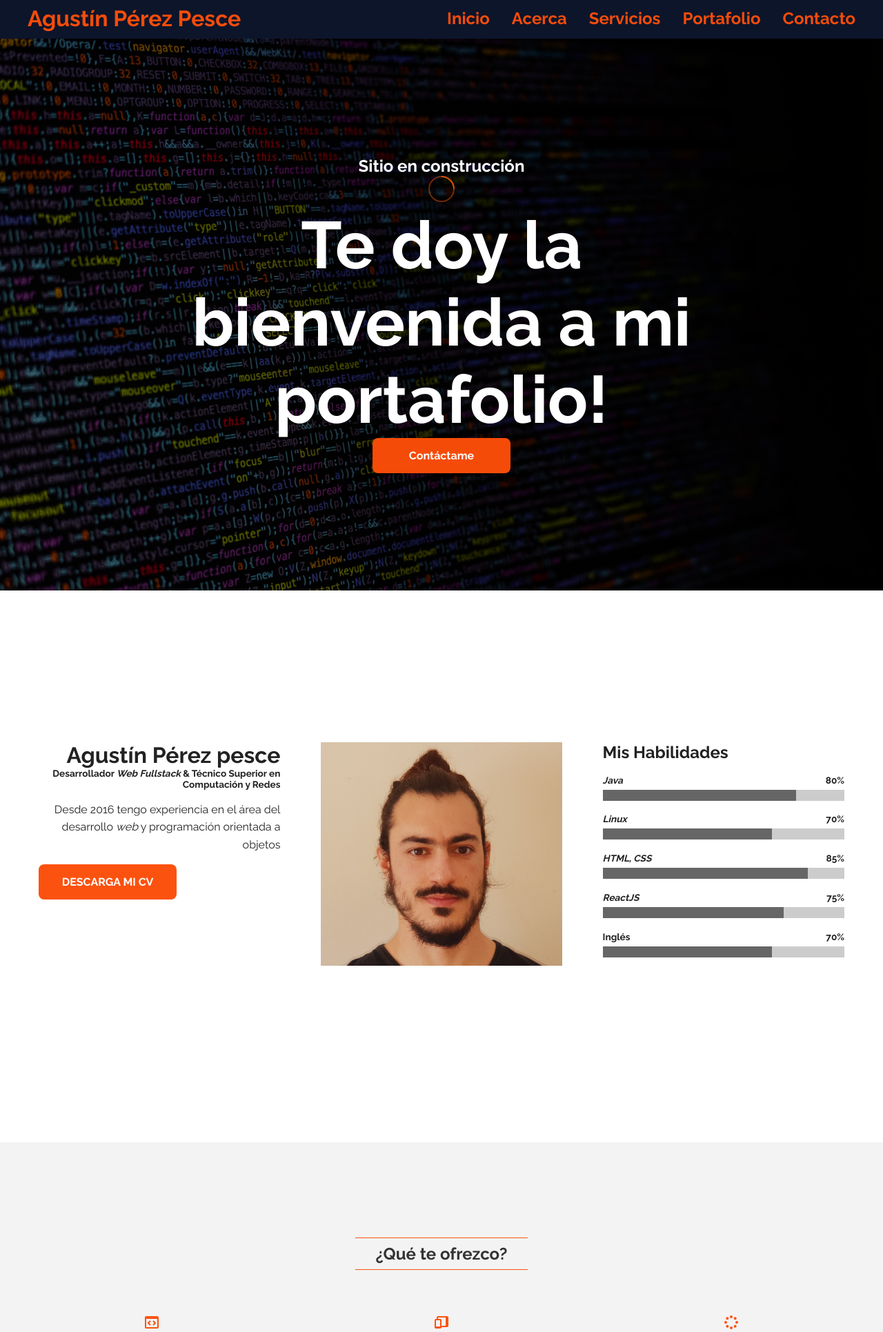
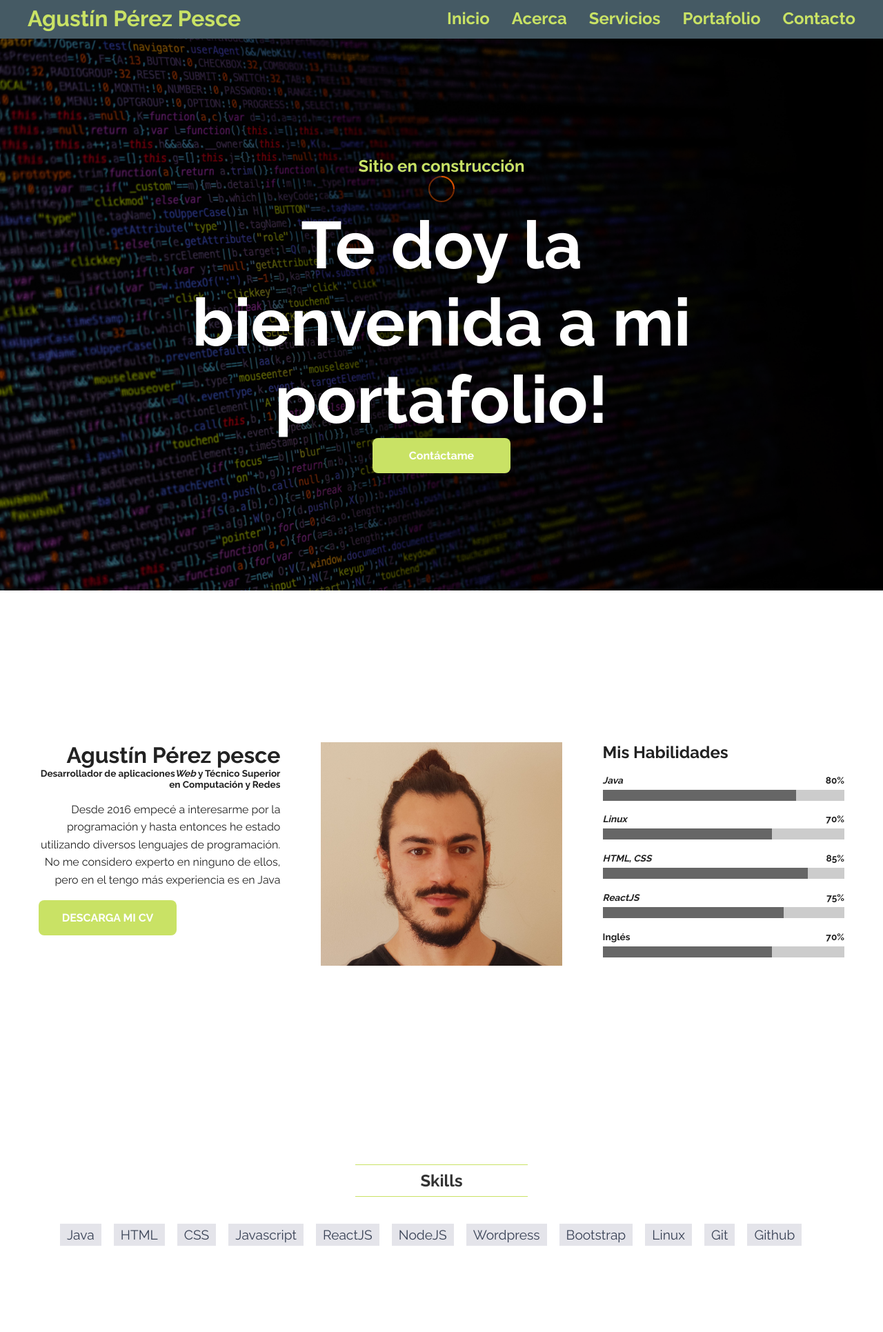
Before and after one commit to Aguppesce/Aguppesce.github.io, a PHP site: page / in a window 1280 px wide. Shown: the top 1931 px of the page at 69% size. Run offline with PHP 8.4, Linux system fonts and the light colour scheme.

Commit message:
Color changes | Section service commented

```diff
--- a/index.html
+++ b/index.html
@@ -52,7 +52,7 @@
     <article class="hero-image" style="--hero-image: url('assets/img/img-home.jpg'); --hero-attachment: fixed;">
       <aside class="hero-image-opacity" style="--hero-opacity-color: var(--black-alpha-color);">
         <div class="hero-image-content">
-          <h2 style="color: white;">Sitio en construcción<br> <img src="assets/icons/loader.svg" alt=""> </h2>
+          <h2 style="color: #c9e265;">Sitio en construcción<br> <img src="assets/icons/loader.svg" alt=""> </h2>
           <h2 class="hero-image-title" style="--hero-text-color: var(--white-color);">
             Te doy la <br> bienvenida a mi <br> portafolio! <br></h2>
 
@@ -65,9 +65,9 @@
     <article class="text-lg-right">
       <aside class="text-center text-lg-right">
         <h1>Agustín Pérez pesce</h1>
-        <h5>Desarrollador <i>Web Fullstack</i> & Técnico Superior en Computación y Redes</h5>
+        <h5>Desarrollador de aplicaciones<i>Web </i> y Técnico Superior en Computación y Redes</h5>
       </aside>
-      <p>Desde 2016 tengo experiencia en el área del desarrollo <i>web</i> y programación orientada a objetos</p>
+      <p>Desde 2016 empecé a interesarme por la programación y hasta entonces he estado utilizando diversos lenguajes de programación. No me considero experto en ninguno de ellos, pero en el tengo más experiencia es en Java</p>
       <div class="text-center text-lg-left">
         <a class="btn" href="assets/files/CV-AGUSTIN.PEREZ.PESCE.pdf" target="_blank" rel="noopener">DESCARGA MI CV</a>
       </div>
@@ -114,7 +114,27 @@
       </div>
     </article>
   </section>
-  <section id="servicios" class="services section bg-gray-light">
+
+  <section class="container full-lg-screen">
+    <div class="container full-lg-screen" id="skills">
+      <h2 class="section-title">Skills</h2>
+      <ul>
+        <li>Java</li>
+        <li>HTML</li>
+        <li>CSS</li>
+        <li>Javascript</li>
+        <li>ReactJS</li>
+        <li>NodeJS</li>
+        <li>Wordpress</li>
+        <li>Bootstrap</li>
+        <li>Linux</li>
+        <li>Git</li>
+        <li>Github</li>
+      </ul>
+    </div>
+  </section>
+
+  <!-- <section id="servicios" class="services section bg-gray-light">
     <div class="container full-lg-screen">
       <h2 class="section-title">¿Qué te ofrezco?</h2>
       <article class="service-card">
@@ -203,7 +223,7 @@
         </p>
       </article>
     </div>
-  </section>
+  </section> -->
   <section id="portafolio" class="portfolio section">
     <div class="container">
       <h2 class="section-title">Mis Trabajos</h2>
@@ -236,7 +256,7 @@
           </div>
         </aside>
       </a>
-      <!-- <a href="#trabajo-4" class="portfolio-card">
+      <a href="#trabajo-4" class="portfolio-card">
         <img src="assets/portfolio-4.jpg" alt="Trabajo 4">
         <aside class="portfolio-card-info">
           <div>
@@ -272,8 +292,8 @@
           </div>
         </aside>
       </a>
-    </div> -->
-  </section>
+    </div>
+   </section>
   <article class="modal" id="trabajo-1">
     <div class="modal-content">
       <a href="#cerrar" class="modal-close">
--- a/style.css
+++ b/style.css
@@ -3,12 +3,12 @@
 /******************CUSTOM PROPERTIES******************/
 :root {
 
-  --first-color: #fc4e09f8;
-  --first-alpha-color: rgb(255, 115, 0);
-  --second-color: #0d152b;
-  --second-alpha-color: rgba(20, 25, 45, 0.75);
-  --third-color: #e77408;
-  --third-alpha-color: rgba(235, 113, 0, 0.75);
+  --first-color: #c9e265;
+  --first-alpha-color: rgb(193, 221, 65);
+  --second-color: #455a64;
+  --second-alpha-color: rgba(53, 73, 129, 0.75);
+  --third-color: #a7e93e;
+  --third-alpha-color: rgba(188, 240, 92, 0.75);
   --white-color: #fff;
   --gray-light-color: #f3f3f3;
   --gray-color: #ccc;
@@ -648,4 +648,15 @@ progress::-moz-progress-bar {
   .services .section-title {
     grid-column: span 3;
   }
+
+  #skills li {
+    display: inline-block;
+    margin: 7px;
+    padding: 5px 10px;
+    color: #374054;
+    background: #e4e4ea;
+    list-style: none;
+    cursor: default;
+    font-size: 1.2em;
 }
+}
```
